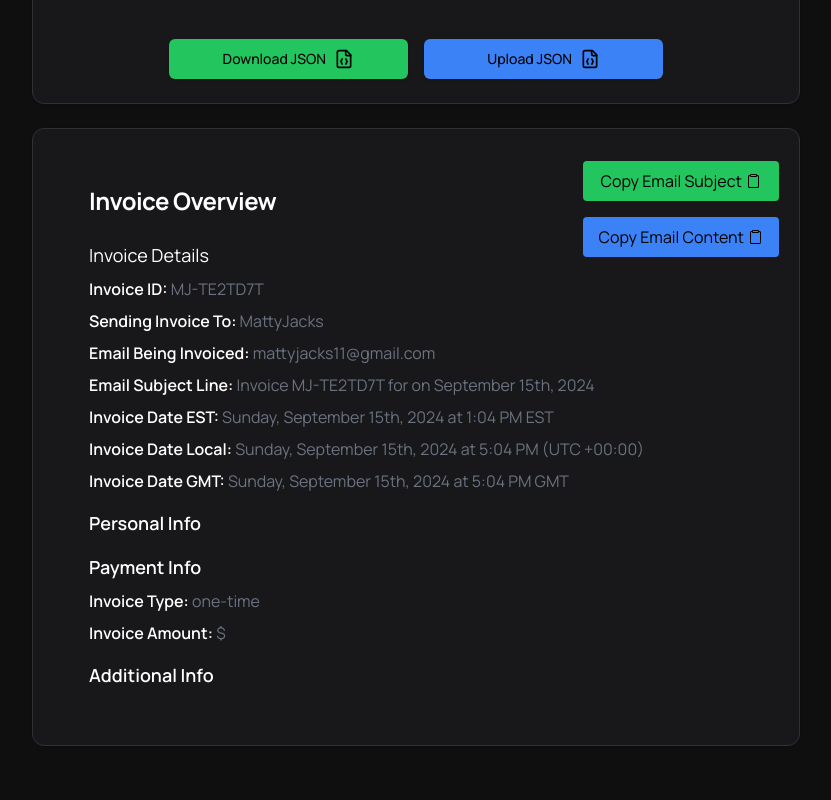
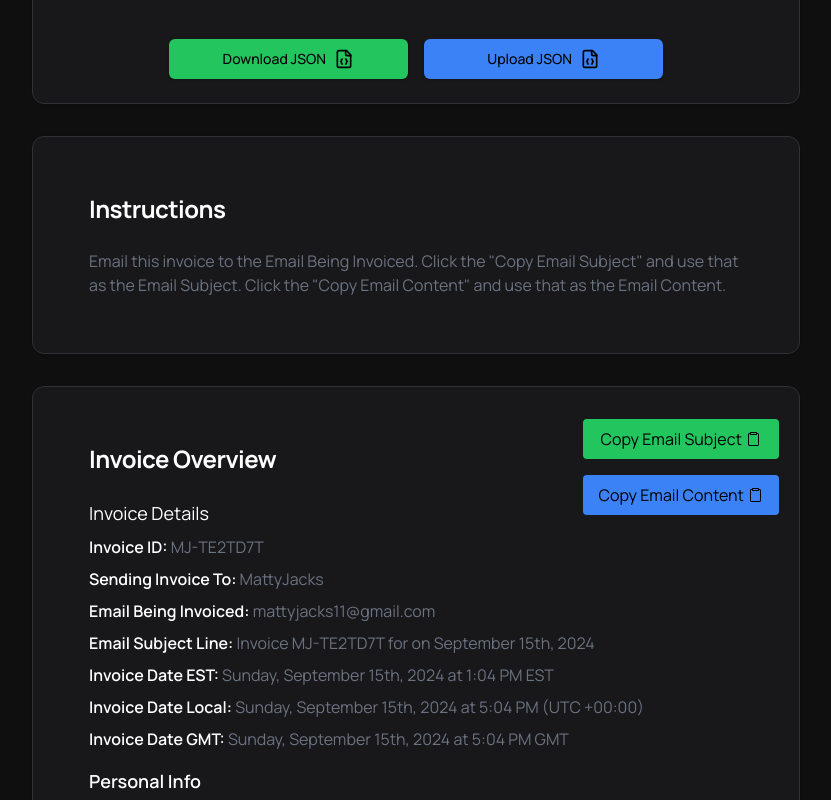
Before and after one commit to mattyjacks/invoice-mattyjacks-nextjs, a Next.js app: page / in a window 1280 px wide. Shown: the part 1260-2060 px from the top of the page, without its empty margins (224-1055 px from the left). Built offline with nearby package versions, Linux system fonts and the light colour scheme.

Commit message:
introbox

```diff
--- a/components/InvoicePreview.tsx
+++ b/components/InvoicePreview.tsx
@@ -11,7 +11,8 @@ const InvoicePreview = ({ control }: { control: any }) => {
     if (value && value !== "") {
       return (
         <div className="mb-2">
-          <span className="font-semibold text-white">{label}:</span> <span className="text-gray-500">{value}</span>
+          <span className="font-semibold text-white">{label}:</span>{" "}
+          <span className="text-gray-500">{value}</span>
         </div>
       );
     }
@@ -47,7 +48,7 @@ const InvoicePreview = ({ control }: { control: any }) => {
     } else if (invoiceId.startsWith("MJ")) {
       return { name: "MattyJacks", email: "mattyjacks11@gmail.com" };
     } else if (invoiceId.startsWith("HC")) {
-      return { name: "Hypnosis Capital", email: "hypnosiscapital.com" };
+      return { name: "Hypnosis Capital", email: "hypnosiscapital@gmail.com" };
     } else if (invoiceId.startsWith("FB")) {
       return { name: "FirebringerAI", email: "Matt@firebringerai.com" };
     } else if (invoiceId.startsWith("Inv")) {
@@ -134,7 +135,25 @@ Notes: ${formValues.notes}
   };
 
   return (
-    <Card className="max-w-3xl mx-auto p-6 sm:p-8 relative">
+    <>
+
+
+    {/* Instruction Section */}
+    <Card className="max-w-3xl mx-auto p-6 sm:p-8 relative mt-2">
+        <CardHeader>
+          <CardTitle className="text-2xl font-bold text-white">Instructions</CardTitle>
+        </CardHeader>
+        <CardContent className="space-y-4">
+          <p className="text-gray-500">
+          Email this invoice to the Email Being Invoiced. Click the "Copy Email Subject" and use that as the Email Subject. Click the "Copy Email Content" and use that as the Email Content.
+            </p>
+
+        </CardContent>
+      </Card>
+
+
+      {/* Invoice Preview */}
+      <Card className="max-w-3xl mx-auto p-6 sm:p-8 relative mt-8">
         <CardHeader>
           <CardTitle className="text-2xl font-bold text-white">Invoice Overview</CardTitle>
         </CardHeader>
@@ -243,6 +262,9 @@ Notes: ${formValues.notes}
           </button>
         </div>
       </Card>
+
+
+    </>
   );
 };
 
--- a/components/component/form.tsx
+++ b/components/component/form.tsx
@@ -413,9 +413,9 @@ export function FormN() {
       name="customEmail"
       render={({ field }) => (
         <FormItem>
-          <FormLabel>Custom Email</FormLabel>
+          <FormLabel>Custom Email to Invoice</FormLabel>
           <FormControl>
-            <Input placeholder="Enter custom email" {...field} />
+            <Input placeholder="Enter Custom Email" {...field} />
           </FormControl>
           <FormMessage />
         </FormItem>
@@ -639,7 +639,7 @@ export function FormN() {
                           <SelectItem value="paypal">
                             Paypal Goods and Services
                           </SelectItem>
-                          <SelectItem value="others">
+                          <SelectItem value="Other">
                             Other as Discussed
                           </SelectItem>
                         </SelectContent>
```
Lines whose indentation alone changed are shown as unchanged.
